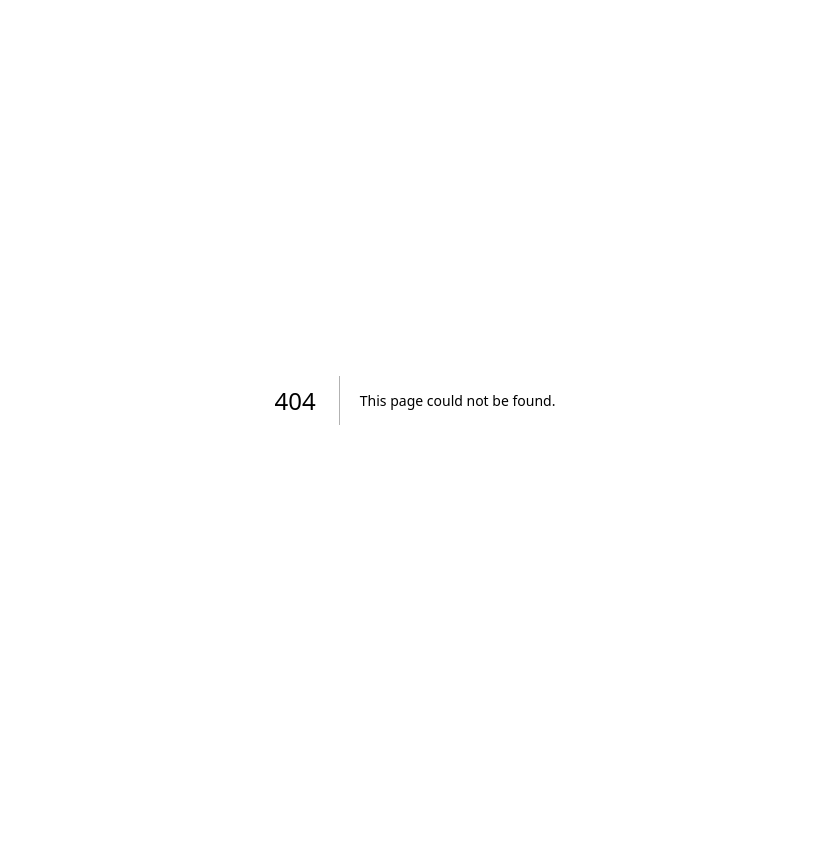
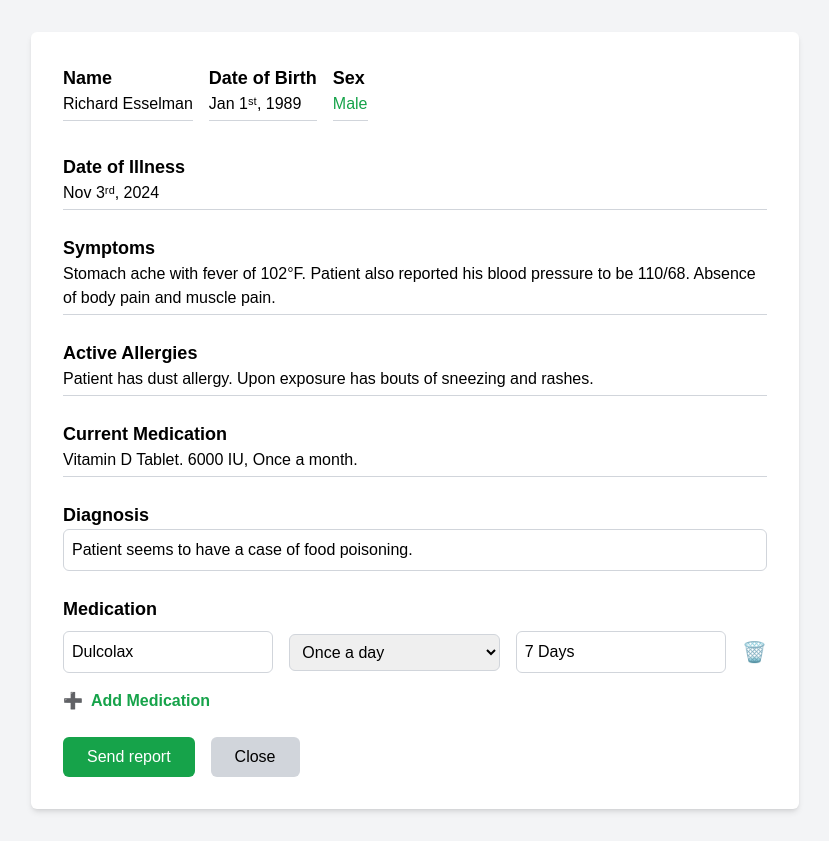
Before and after one commit to Hacktx2024/fixme_frontend, a Next.js app: page /report in a window 1280 px wide. Before the commit this address had no page. Shown: the whole page, without its empty margins (225-1054 px from the left). Before the commit the page ends 800 px from the top, so only its background shows below. Built offline with nearby package versions, Linux system fonts and the light colour scheme.

Commit message:
Create doctor report component

```diff
--- /dev/null
+++ b/app/_components/Report.js
@@ -0,0 +1,132 @@
+"use client";
+
+import React, { useState } from "react";
+
+export default function PatientReport() {
+  const [medications, setMedications] = useState([
+    { name: "Dulcolax", frequency: "Once a day", duration: "7 Days" },
+  ]);
+
+  const addMedication = () => {
+    setMedications([...medications, { name: "", frequency: "", duration: "" }]);
+  };
+
+  const handleMedicationChange = (index, field, value) => {
+    const updatedMedications = [...medications];
+    updatedMedications[index][field] = value;
+    setMedications(updatedMedications);
+  };
+
+  const removeMedication = (index) => {
+    const updatedMedications = medications.filter((_, i) => i !== index);
+    setMedications(updatedMedications);
+  };
+
+  return (
+    <div className="p-8 bg-gray-100 min-h-screen">
+      <div className="bg-white p-8 rounded-md shadow-md max-w-3xl mx-auto">
+        <header className="flex items-center justify-between mb-8">
+          <div className="flex items-center space-x-4">
+            <div>
+              <h2 className="text-lg font-semibold">Name</h2>
+              <p className="border-b border-gray-300 pb-1">Richard Esselman</p>
+            </div>
+            <div>
+              <h2 className="text-lg font-semibold">Date of Birth</h2>
+              <p className="border-b border-gray-300 pb-1">Jan 1ˢᵗ, 1989</p>
+            </div>
+            <div>
+              <h2 className="text-lg font-semibold">Sex</h2>
+              <p className="border-b border-gray-300 pb-1 text-green-600">Male</p>
+            </div>
+          </div>
+        </header>
+
+        <div className="mb-6">
+          <h2 className="text-lg font-semibold">Date of Illness</h2>
+          <p className="border-b border-gray-300 pb-1">Nov 3ʳᵈ, 2024</p>
+        </div>
+
+        <div className="mb-6">
+          <h2 className="text-lg font-semibold">Symptoms</h2>
+          <p className="border-b border-gray-300 pb-1">
+            Stomach ache with fever of 102°F. Patient also reported his blood
+            pressure to be 110/68. Absence of body pain and muscle pain.
+          </p>
+        </div>
+
+        <div className="mb-6">
+          <h2 className="text-lg font-semibold">Active Allergies</h2>
+          <p className="border-b border-gray-300 pb-1">
+            Patient has dust allergy. Upon exposure has bouts of sneezing and
+            rashes.
+          </p>
+        </div>
+
+        <div className="mb-6">
+          <h2 className="text-lg font-semibold">Current Medication</h2>
+          <p className="border-b border-gray-300 pb-1">Vitamin D Tablet. 6000 IU, Once a month.</p>
+        </div>
+
+        <div className="mb-6">
+          <h2 className="text-lg font-semibold">Diagnosis</h2>
+          <p className="border border-gray-300 p-2 rounded-md">
+            Patient seems to have a case of food poisoning.
+          </p>
+        </div>
+
+        <div className="mb-6">
+          <h2 className="text-lg font-semibold mb-2">Medication</h2>
+          {medications.map((medication, index) => (
+            <div key={index} className="flex items-center space-x-4 mb-4">
+              <input
+                type="text"
+                value={medication.name}
+                onChange={(e) => handleMedicationChange(index, "name", e.target.value)}
+                placeholder="Medication"
+                className="border border-gray-300 p-2 rounded-md w-1/3"
+              />
+              <select
+                value={medication.frequency}
+                onChange={(e) => handleMedicationChange(index, "frequency", e.target.value)}
+                className="border border-gray-300 p-2 rounded-md w-1/3"
+              >
+                <option>Once a day</option>
+                <option>Twice a day</option>
+                <option>Every 6 hours</option>
+              </select>
+              <input
+                type="text"
+                value={medication.duration}
+                onChange={(e) => handleMedicationChange(index, "duration", e.target.value)}
+                placeholder="Length of treatment"
+                className="border border-gray-300 p-2 rounded-md w-1/3"
+              />
+              <button
+                onClick={() => removeMedication(index)}
+                className="text-red-500 text-xl"
+              >
+                🗑️
+              </button>
+            </div>
+          ))}
+          <button
+            onClick={addMedication}
+            className="flex items-center space-x-2 text-green-600 font-semibold mt-2"
+          >
+            <span>➕</span> <span>Add Medication</span>
+          </button>
+        </div>
+
+        <div className="flex space-x-4">
+          <button className="bg-green-600 text-white px-6 py-2 rounded-md">
+            Send report
+          </button>
+          <button className="bg-gray-300 px-6 py-2 rounded-md">
+            Close
+          </button>
+        </div>
+      </div>
+    </div>
+  );
+}
--- a/app/patientstatus/page.js
+++ b/app/patientstatus/page.js
@@ -1,5 +1,5 @@
 import React from 'react'
-import DoctorList from './../_components/DoctorList'
+import DoctorList from '../_components/DoctorList'
 const page = () => {
   return (
     <div>
--- /dev/null
+++ b/app/report/page.js
@@ -0,0 +1,12 @@
+import React from "react";
+import Report from "../_components/Report.js"
+
+const page = () => {
+  return (
+    <div>
+      <Report/>
+    </div>
+  )
+}
+
+export default page
```
